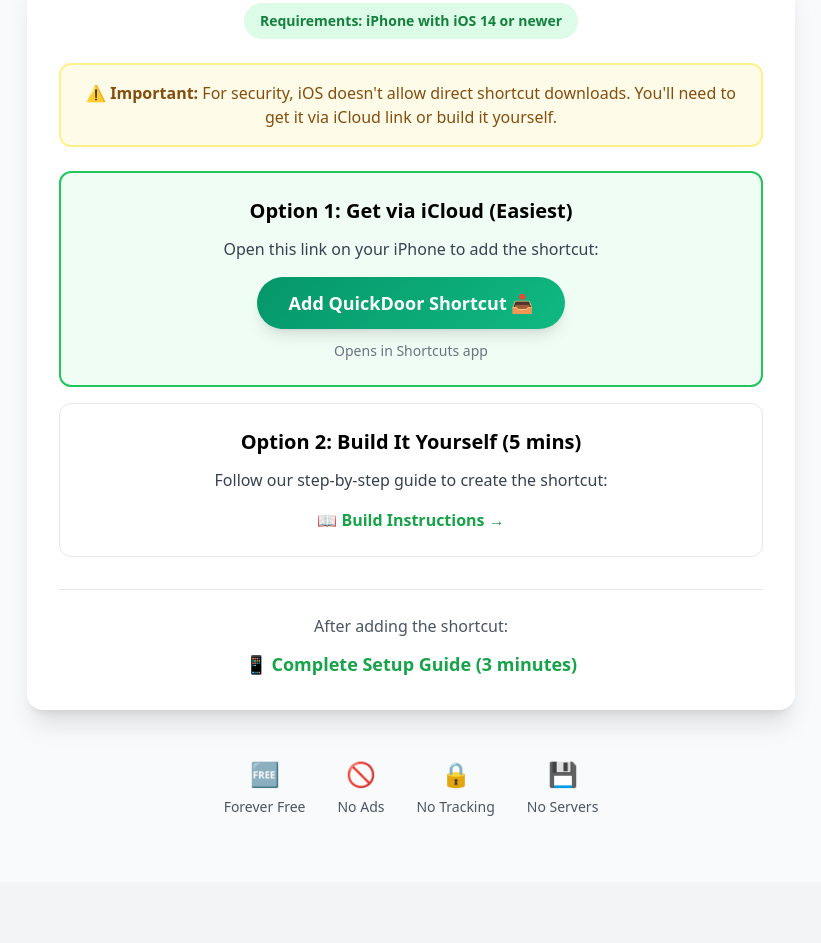
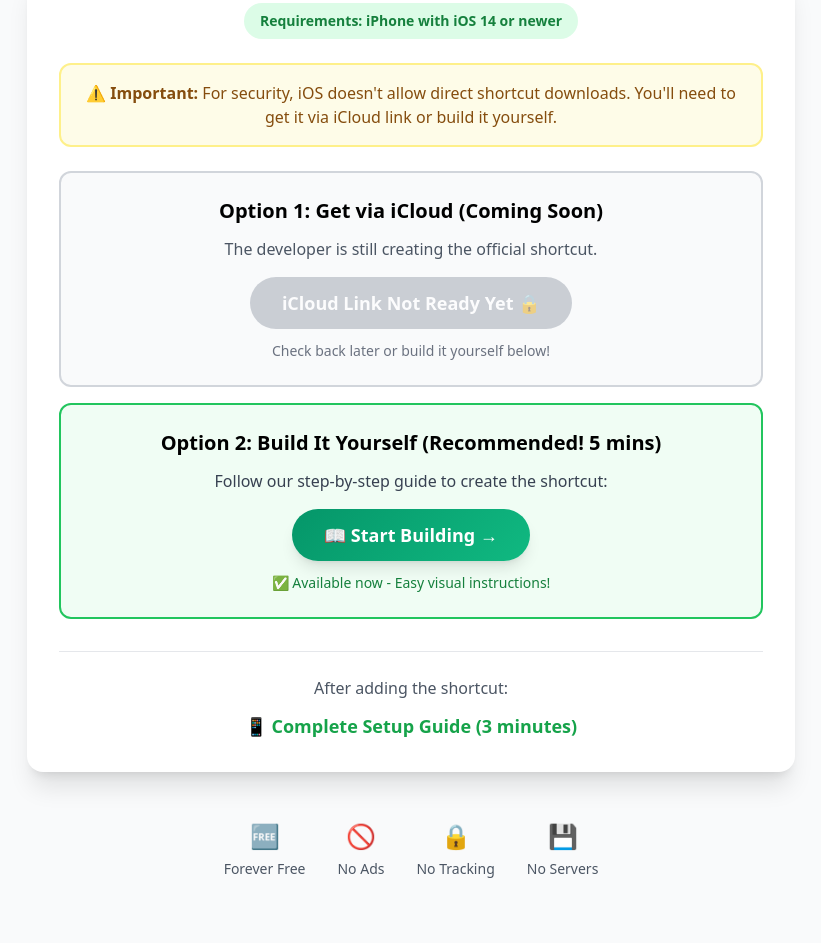
Before and after one commit to ronaldang/quickdoor, a plain HTML site: page index.html in a window 1280 px wide. Shown: the part 1450-2393 px from the top of the page, without its empty margins (229-1050 px from the left). Drawn offline with nearby package versions, Linux system fonts and the light colour scheme.

Commit message:
Update download section - highlight build guide as main option

```diff
--- a/index.html
+++ b/index.html
@@ -140,23 +140,24 @@
                     <!-- Options -->
                     <div class="space-y-4">
                         <!-- Option 1: iCloud Link -->
-                        <div class="border-2 border-green-500 rounded-xl p-6 bg-green-50">
-                            <h3 class="font-bold text-xl mb-3">Option 1: Get via iCloud (Easiest)</h3>
-                            <p class="text-gray-700 mb-4">Open this link on your iPhone to add the shortcut:</p>
-                            <a href="https://www.icloud.com/shortcuts/YOUR_SHORTCUT_ID_HERE"
-                               class="inline-block gradient-bg text-white font-bold text-lg px-8 py-3 rounded-full hover:opacity-90 transition-opacity shadow-lg">
-                                Add QuickDoor Shortcut 📥
-                            </a>
-                            <p class="text-sm text-gray-500 mt-3">Opens in Shortcuts app</p>
+                        <div class="border-2 border-gray-300 rounded-xl p-6 bg-gray-50">
+                            <h3 class="font-bold text-xl mb-3">Option 1: Get via iCloud (Coming Soon)</h3>
+                            <p class="text-gray-600 mb-4">The developer is still creating the official shortcut.</p>
+                            <button disabled
+                               class="inline-block bg-gray-400 text-white font-bold text-lg px-8 py-3 rounded-full opacity-50 cursor-not-allowed">
+                                iCloud Link Not Ready Yet 🔒
+                            </button>
+                            <p class="text-sm text-gray-500 mt-3">Check back later or build it yourself below!</p>
                         </div>
 
                         <!-- Option 2: Build Yourself -->
-                        <div class="border rounded-xl p-6">
-                            <h3 class="font-bold text-xl mb-3">Option 2: Build It Yourself (5 mins)</h3>
+                        <div class="border-2 border-green-500 rounded-xl p-6 bg-green-50">
+                            <h3 class="font-bold text-xl mb-3">Option 2: Build It Yourself (Recommended! 5 mins)</h3>
                             <p class="text-gray-700 mb-4">Follow our step-by-step guide to create the shortcut:</p>
-                            <a href="build-guide.html" class="text-green-600 hover:underline font-semibold">
-                                📖 Build Instructions →
+                            <a href="build-guide.html" class="inline-block gradient-bg text-white font-bold text-lg px-8 py-3 rounded-full hover:opacity-90 transition-opacity shadow-lg">
+                                📖 Start Building →
                             </a>
+                            <p class="text-sm text-green-700 mt-3">✅ Available now - Easy visual instructions!</p>
                         </div>
                     </div>
 
```
